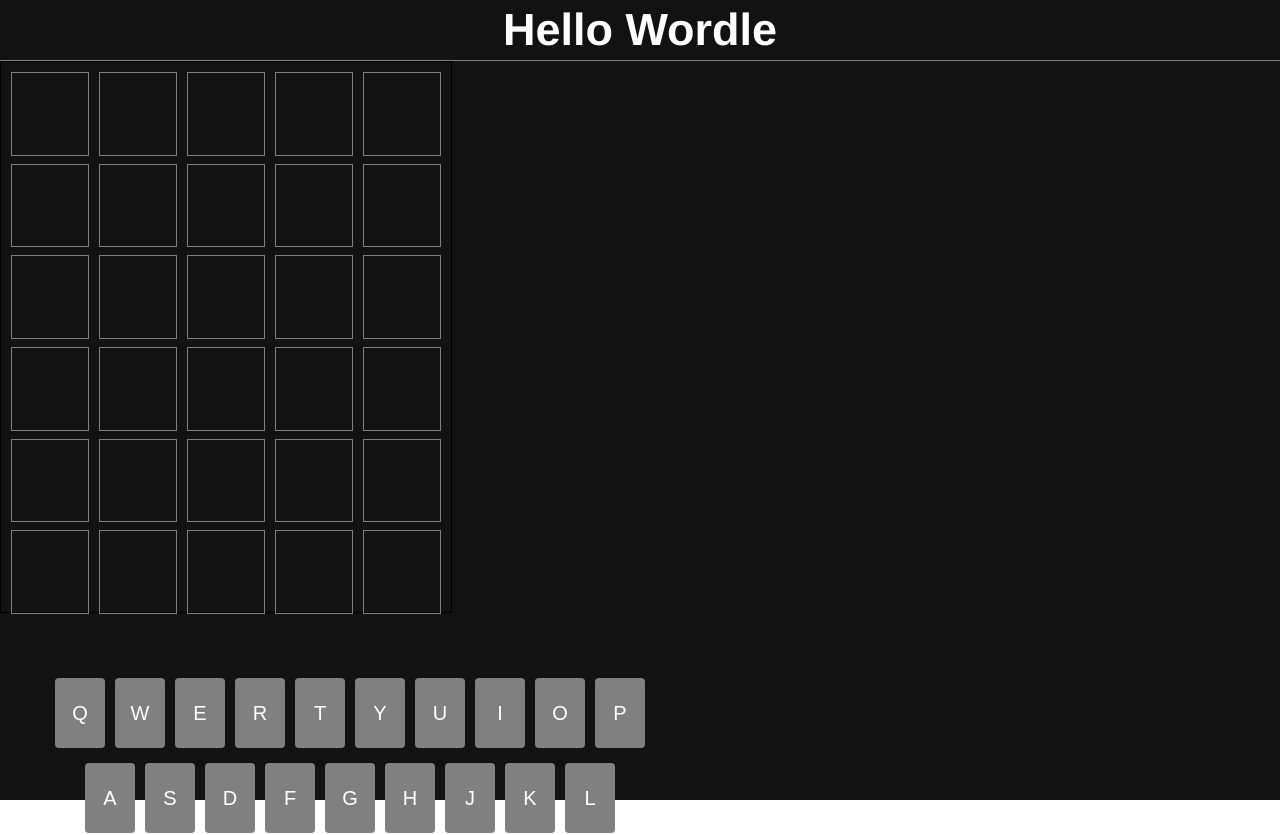
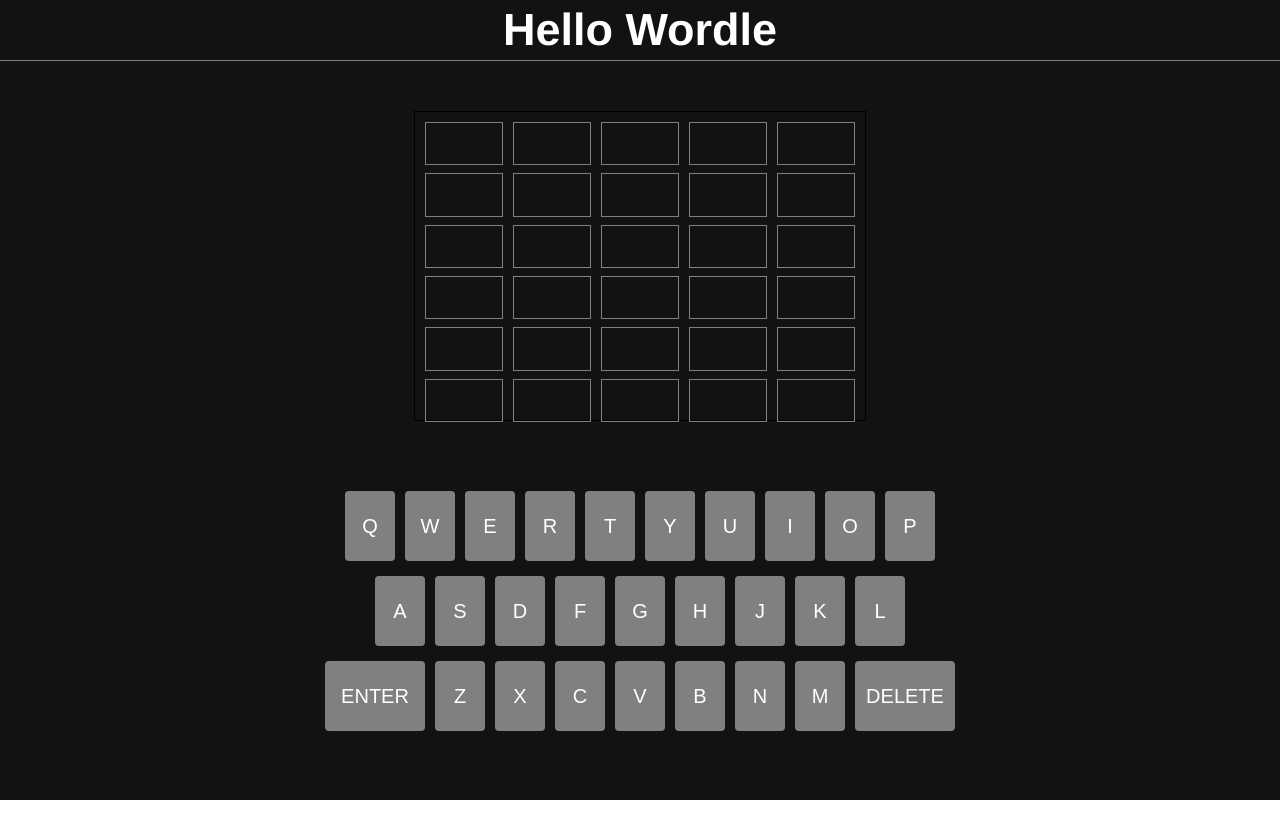
Before and after one commit to Constantine7s/Hello-Wordle, a React (Create React App) app: page / in a window 1280 px wide. Shown: the top 835 px of the page. After the commit the page ends 800 px from the top, so only its background shows below. Built offline with nearby package versions, Linux system fonts and the light colour scheme.

Commit message:
feat: add select letter on click functionality

```diff
--- a/src/App.js
+++ b/src/App.js
@@ -4,19 +4,22 @@
 import { createContext, useState } from 'react';
 import { defaultGuesses } from './Words';
 
-
 export const MyContext = createContext();
 
 function App() {
-  const [guesses, setGuesses] = useState(defaultGuesses)
+  const [guesses, setGuesses] = useState(defaultGuesses);
+  const [currGuess, setCurrGuess] = useState({guess: 0, letterPos: 0});
+
   return (
     <div className="App">
       <nav>
         <h1>Hello Wordle</h1>
       </nav>
-      <MyContext.Provider value={{guesses, setGuesses}}>
-        <Guesses />
-        <Keyboard />
+      <MyContext.Provider value={{ guesses, setGuesses, currGuess, setCurrGuess}}>
+        <section className="game">
+          <Guesses />
+          <Keyboard />
+        </section>
       </MyContext.Provider>
     </div>
   );
--- a/src/Components/Key.js
+++ b/src/Components/Key.js
@@ -1,7 +1,20 @@
-import React from 'react';
+import React, { useContext } from 'react';
+import { MyContext } from '../App';
 
-function Key({val, big}) {
-  return <div className="key" id={big && "big"}>{val}</div>;
+function Key({ val, big }) {
+  const { guesses, setGuesses, currGuess, setCurrGuess } = useContext(MyContext);
+
+  const chooseLetter = () => {
+    const board = [...guesses];
+    board[currGuess.guess][currGuess.letterPos] = val;
+    setGuesses(board);
+    setCurrGuess({...currGuess, letterPos: currGuess.letterPos + 1 });
+  };
+  return (
+    <div className="key" id={big && 'big'} onClick={chooseLetter}>
+      {val}
+    </div>
+  );
 }
 
 export default Key;
```
